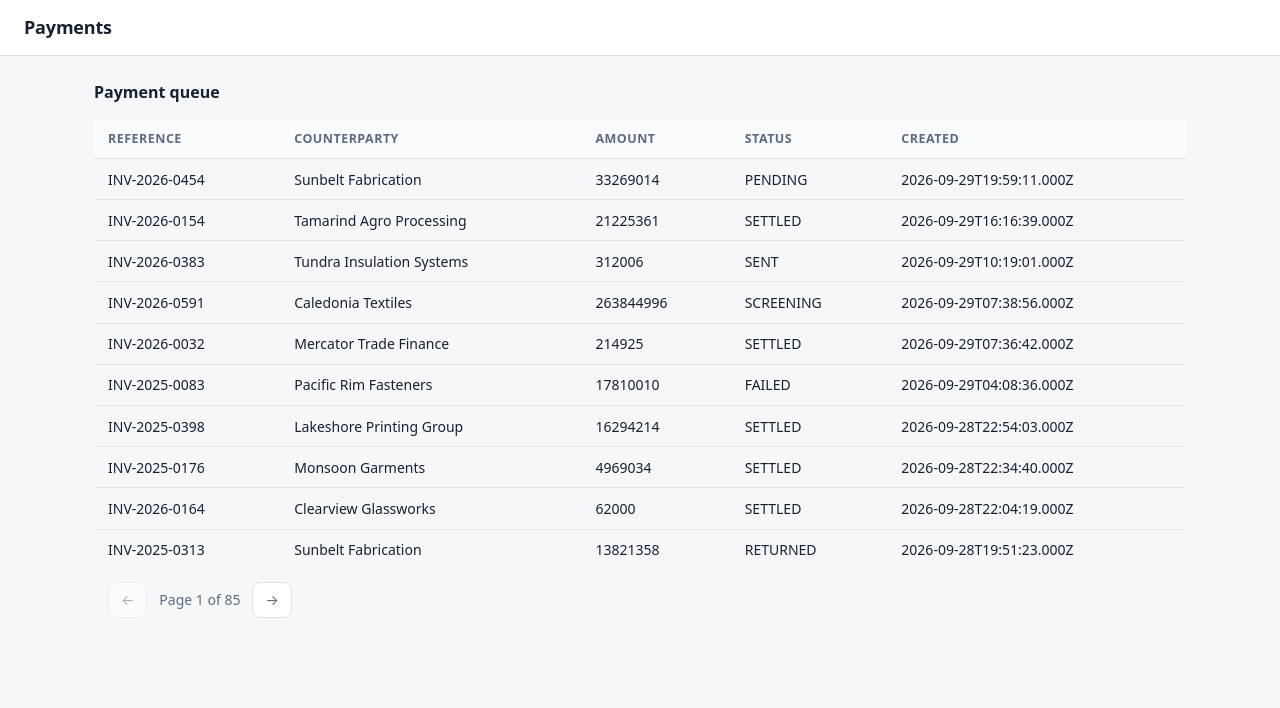
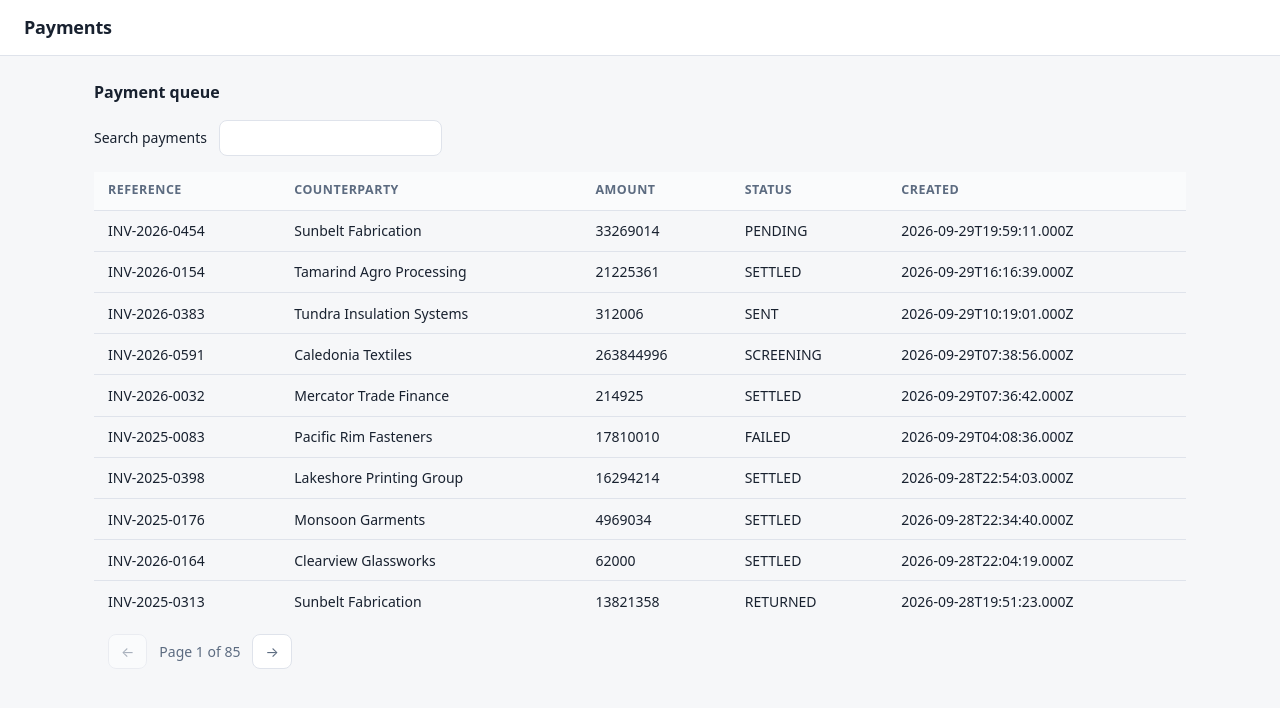
Before and after one commit to LuisAguilarPena/fullstack-technical-2-luis-aguilar, a React (Vite) app: page /#/payments in a window 1280 px wide. Shown: the top 708 px of the page. Built offline with nearby package versions, Linux system fonts and the light colour scheme.

Commit message:
feat: add debounced payment search with query-aware pagination

```diff
--- /dev/null
+++ b/src/components/Search/Search.tsx
@@ -0,0 +1,17 @@
+export interface SearchProps {
+	value: string;
+	onSearchChange: (value: string) => void;
+}
+
+//? Like most forms on React this is a controlled form component, meaning the input value is driven by React state
+export const Search = ({ value, onSearchChange }: SearchProps) => (
+	<div className="toolbar">
+		<label htmlFor="payment-search">Search payments</label>
+		<input
+			id="payment-search"
+			type="search"
+			value={value}
+			onChange={(event) => onSearchChange(event.target.value)}
+		/>
+	</div>
+);
--- a/src/pages/PaymentsListPage.tsx
+++ b/src/pages/PaymentsListPage.tsx
@@ -1,5 +1,8 @@
+//? The logic in this page component revolves around fetching and manipulating data and managing the state for the nested components. This pattern leaves the responsibility of only rendering the UI to the nested components. This can help keep the components modular and easier to maintain, but at the cost of a more complex page component.
+
 import { Table } from '../components/Table/Table'
-import { useEffect, useState } from 'react';
+import { Search } from '../components/Search/Search';
+import { useEffect, useRef, useState } from 'react';
 import { listPayments } from '../api/paymentsApi';
 
 // constant for the Table headers, with a large amout of constants it is worth moving them to their own folder
@@ -9,17 +12,25 @@ export const TABLE_HEADERS = ['Reference', 'Counterparty', 'Amount', 'Status', '
 export type PaymentsPage = Awaited<ReturnType<typeof listPayments>>;
 
 // handler to fetch the payments data from the API
-async function listPaymentsHandler(page: number): Promise<PaymentsPage> {
+async function listPaymentsHandler(page: number, query: string): Promise<PaymentsPage> {
   // hardcoding the page size to 10 for simplicity, but similarly to page this can be made configurable
-  return await listPayments({ page, pageSize: 10 });
+  return await listPayments({ q: query, page, pageSize: 10 });
 }
 
 export const PaymentsListPage = () => {
   // Established state variables to hold the payments and page data fetched from the API
   // this way we can keep track of the payments data and re-render the components when it changes
   const [payments, setPayments] = useState<PaymentsPage | null>(null);
-  // inferred type will be number, no need to explicitly declare it
+  const searchDebounce = useRef<ReturnType<typeof setTimeout> | null>(null);
+  // inferred types below, no need to explicitly declare them
   const [page, setPage] = useState(0);
+  // other improvements to the search experience can be: adding a clear button, sanitizing input, highlighting matches, etc.
+  const [searchQuery, setSearchQuery] = useState('');
+  const [searchInput, setSearchInput] = useState('');
+
+  useEffect(() => () => {
+    if (searchDebounce.current !== null) clearTimeout(searchDebounce.current);
+  }, []);
 
   // Effect to fetch payments data whenever the page changes
   // In production, this can be replaced with a more sophisticated data fetching strategy, such as React Query
@@ -28,24 +39,34 @@ export const PaymentsListPage = () => {
 
     const fetchPayments = async () => {
       // setPayments with the fetched payments data
-      const result = await listPaymentsHandler(page);
+      const result = await listPaymentsHandler(page, searchQuery);
       if (isCurrentRequest) setPayments(result);
     };
     fetchPayments();
     return () => { // clean up the current request flag to prevent setting state on an unmounted component
       isCurrentRequest = false;
     };
-  }, [page]); // whenever page changes we re-fetch the payments data with the new page number
+  }, [page, searchQuery]); // page or search changes trigger a new paginated request
+
+  const handleSearchChange = (query: string) => {
+    setSearchInput(query); //? Update the local search input state immediately for a responsive UI, while the actual search query is debounced to prevent excessive API calls.
+    if (searchDebounce.current !== null) clearTimeout(searchDebounce.current);
+    searchDebounce.current = setTimeout(() => {
+      setSearchQuery(query);
+      setPage(0);
+    }, 200);
+  };
 
   return (
     <section>
       <h2>Payment queue</h2>
+      <Search value={searchInput} onSearchChange={handleSearchChange} />
       {payments ? (
         <Table
           TableHeaders={TABLE_HEADERS}
           paymentData={payments}
           currentPage={page}
-          // a debounce can be added here to prevent rapid page changes from triggering unnecessary API calls
+          //TODO a debounce can be added to the onPageChange handler to prevent rapid consecutive requests, similar to the search debounce
           onPageChange={setPage}
         />
       ) : (
```
Also changed, not shown: 2 other files (tests, documents, lock files or other folders).
